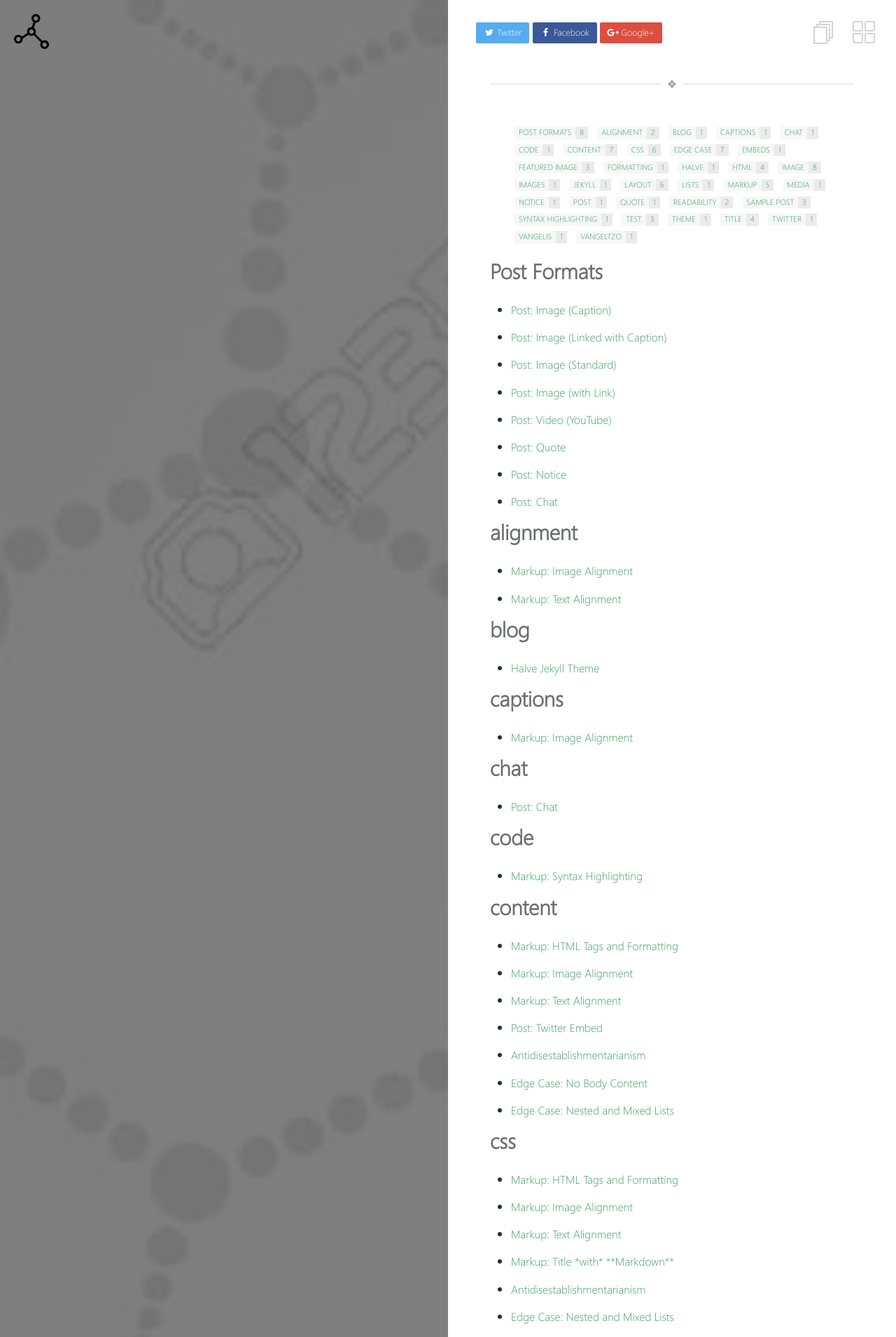
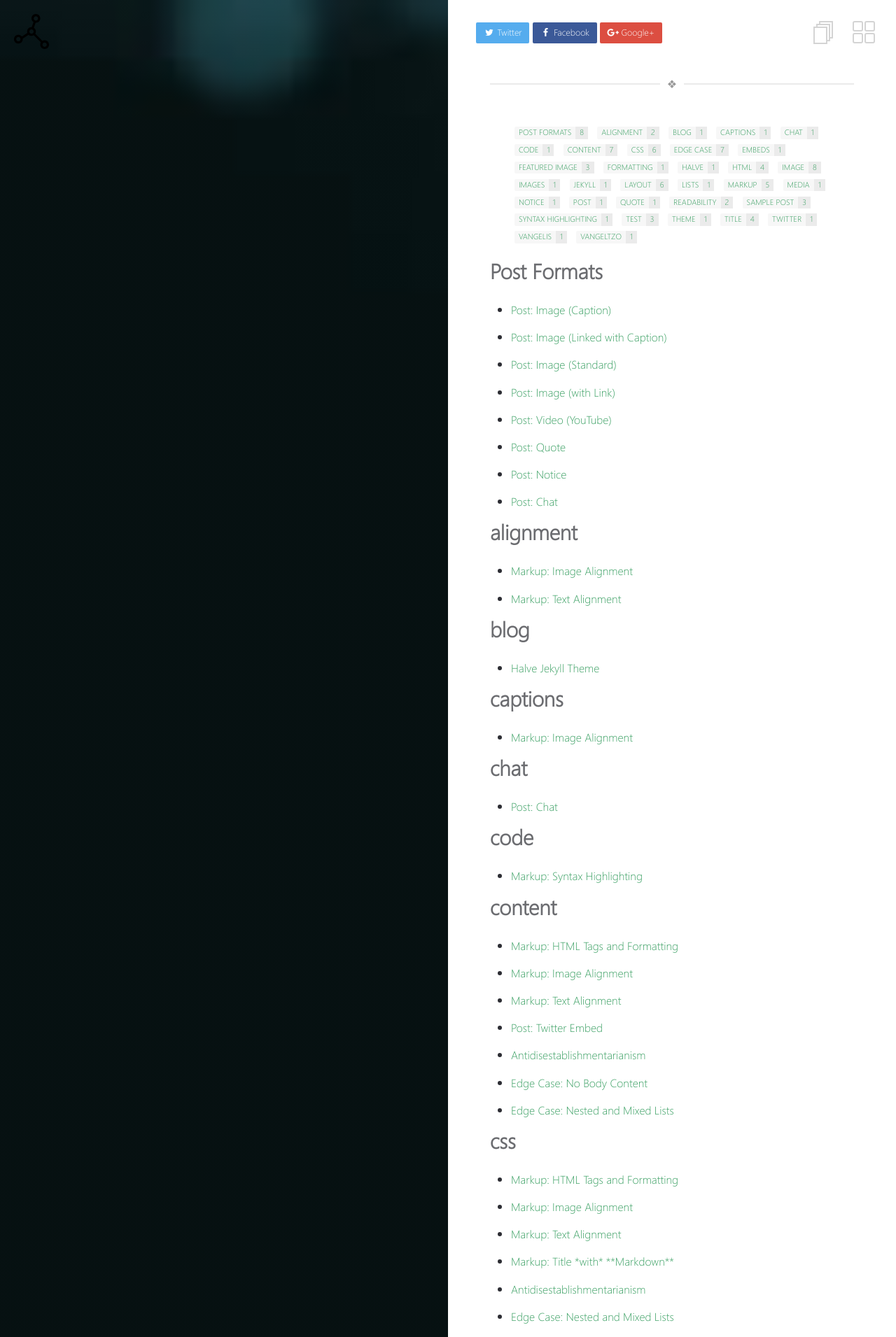
Before and after one commit to pbgrillo/FES, a Jekyll site: the page built from _pages/tags.md, in a window 1280 px wide. Shown: the top 1911 px of the page at 70% size. Built offline with Jekyll 4.4.1, drawn with Linux system fonts in a browser that asks for light colours.

Commit message:
Update _config.yml

```diff
--- a/_config.yml
+++ b/_config.yml
@@ -8,8 +8,8 @@
 # Left Block Images
 background:
   homepage: images/home.jpg                           # this image will be shown on homepage's left block
-  post-list: images/otherb.jpg             # this image will be shown on post list page
-  default-post: images/otherb.jpg   # this image will be shown when post's front matter doesn't specify any image
+  post-list: images/bbb.jpg             # this image will be shown on post list page
+  default-post: images/bbb.jpg   # this image will be shown when post's front matter doesn't specify any image
 
 # Jekyll
 permalink:          /:title/
```
